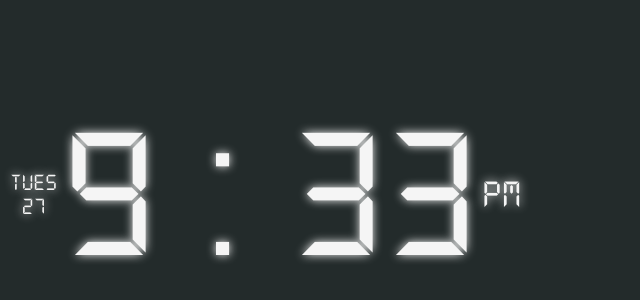
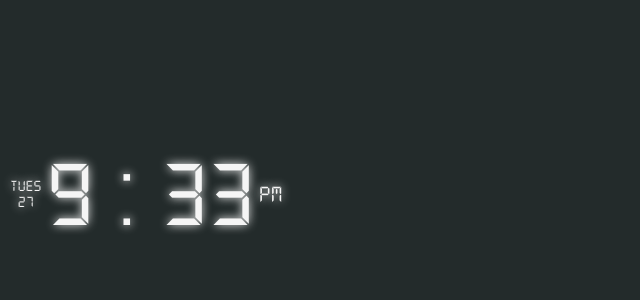
Before and after one commit to EagleRaven/Digital-Clock, a plain HTML site: page index.html in a window 1280 px wide. Shown: the part 206-506 px from the top of the page, without its empty margins (0-640 px from the left). Drawn offline with Linux system fonts and the light colour scheme.

Commit message:
Update styles.css
Scaled down to fit SP app

```diff
--- a/styles.css
+++ b/styles.css
@@ -40,7 +40,7 @@ main {
 }
 
 #left {
-    font-size: 1.5rem;
+    font-size: 1rem;
     display: flex;
     flex-direction: column;
     justify-content: center;
@@ -49,13 +49,13 @@ main {
 }
 
 #middle {
-    font-size: 12rem;
+    font-size: 6rem;
 
 }
 
 #right {
     display: flex;
     align-items: center;
-    font-size: 2.5rem;
+    font-size: 1.5rem;
 
 }
```
